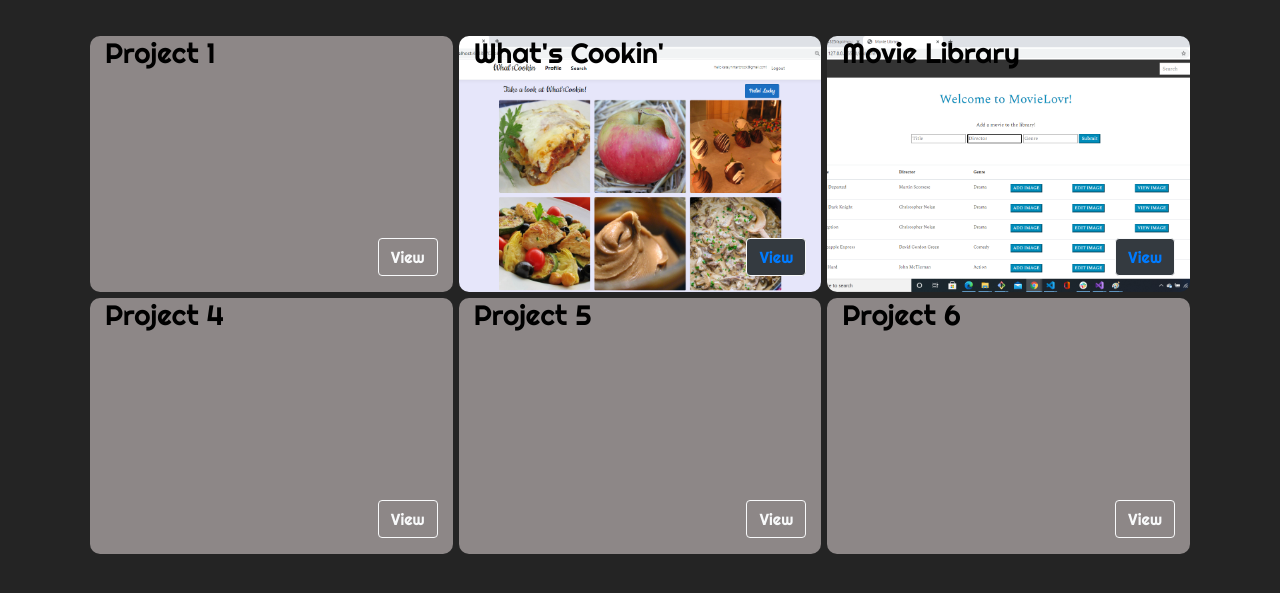
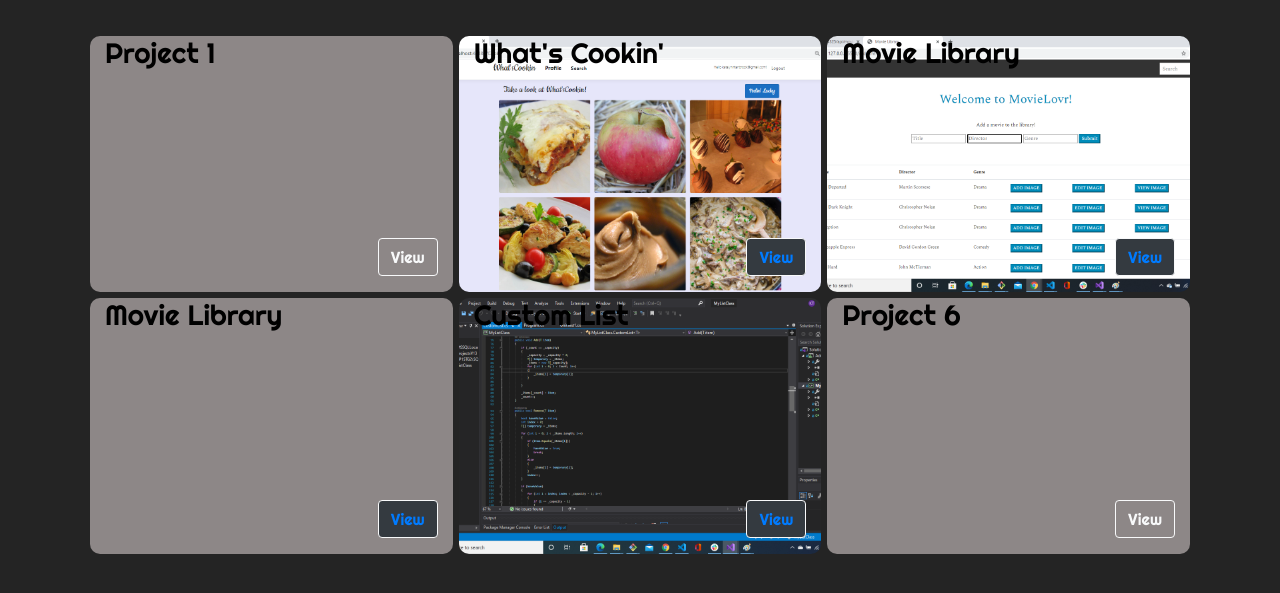
Before and after one commit to Ktenbrook1/Portfolio, a plain HTML site: page my-work.html in a window 1280 px wide. Shown: the part 63-656 px from the top of the page. Drawn offline with nearby package versions, Linux system fonts and the light colour scheme.

Commit message:
Added CustomList project

```diff
--- a/my-work.html
+++ b/my-work.html
@@ -44,23 +44,23 @@
         <div class = "spot-2 col cell contain whats_cookin">
             <h3>What's Cookin'</h3>
 
-            <button type="button" class="btn btn-outline-light btn-dark view-button"><a href ="WhatsCookin.html">View</a></button>
+            <button type="button" class="btn btn-outline-light btn-dark view-button"><a href ="whatsCookin.html">View</a></button>
 
         </div>
         <div class = "spot-3 col cell movie_library">
             <h3>Movie Library</h3>
-            <button type="button" class="btn btn-outline-light btn-dark view-button"><a href ="MovieLibrary.html">View</a></button>
+            <button type="button" class="btn btn-outline-light btn-dark view-button"><a href ="movieLibrary.html">View</a></button>
         </div>
     </div>
     <div class= "row">
         <div class = "spot-4 col cell">
-            <h3>Project 4</h3>
-            <button type="button" class="btn btn-outline-light view-button">View</button>
+            <h3>Movie Library</h3>
+            <button type="button" class="btn btn-outline-light btn-dark view-button"><a href ="movieLibrary.html">View</a></button>
 
         </div>
-        <div class = "spot-5 col cell">
-            <h3>Project 5</h3>
-            <button type="button" class="btn btn-outline-light view-button">View</button>
+        <div class = "spot-5 col cell custom_list">
+            <h3>Custom List</h3>
+            <button type="button" class="btn btn-outline-light btn-dark view-button"><a href ="customList.html">View</a></button>
 
         </div>
         <div class = "spot-6 col cell">
--- a/styles.css
+++ b/styles.css
@@ -199,6 +199,11 @@ height: auto;
     background-position: center;
     background-size: cover;
 }
+.custom_list{
+    background-image: url("custom-list.png");
+    background-position: center;
+    background-size: cover;
+}
 a:link{
     text-decoration: none;
 }
```
Also changed, not shown: custom-list.png (added).
